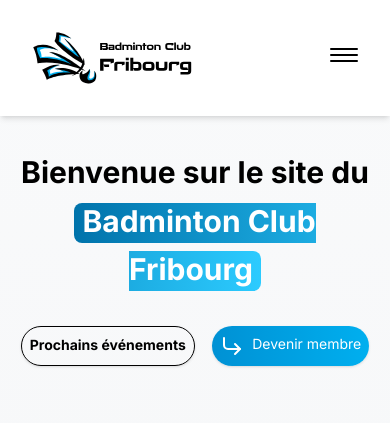
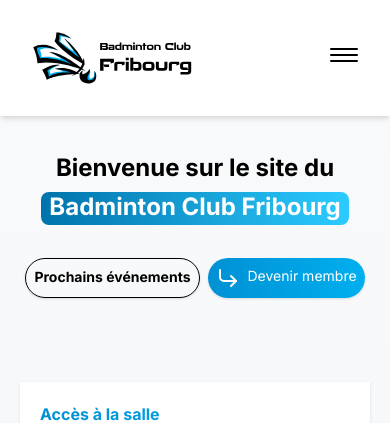
Before and after one commit to dieu-antony/bcfribourg, a Next.js app: page / in a window 390 px wide. Shown: the top 423 px of the page. Built offline with nearby package versions, Linux system fonts and the light colour scheme.

Commit message:
fix: hero display size

```diff
--- a/src/pages/index.tsx
+++ b/src/pages/index.tsx
@@ -26,7 +26,7 @@
               duration: 0.5,
               ease: [0.4, 0.0, 0.2, 1],
             }}
-            className="mx-auto max-w-4xl px-4 text-center text-3xl sm:text-4xl font-bold leading-relaxed text-black lg:text-6xl lg:leading-snug"
+            className="mx-auto max-w-4xl px-4 text-center text-2xl sm:text-3xl md:text-4xl font-bold leading-relaxed text-black lg:text-6xl lg:leading-snug"
           >
             Bienvenue sur le site du
             <br />
```
